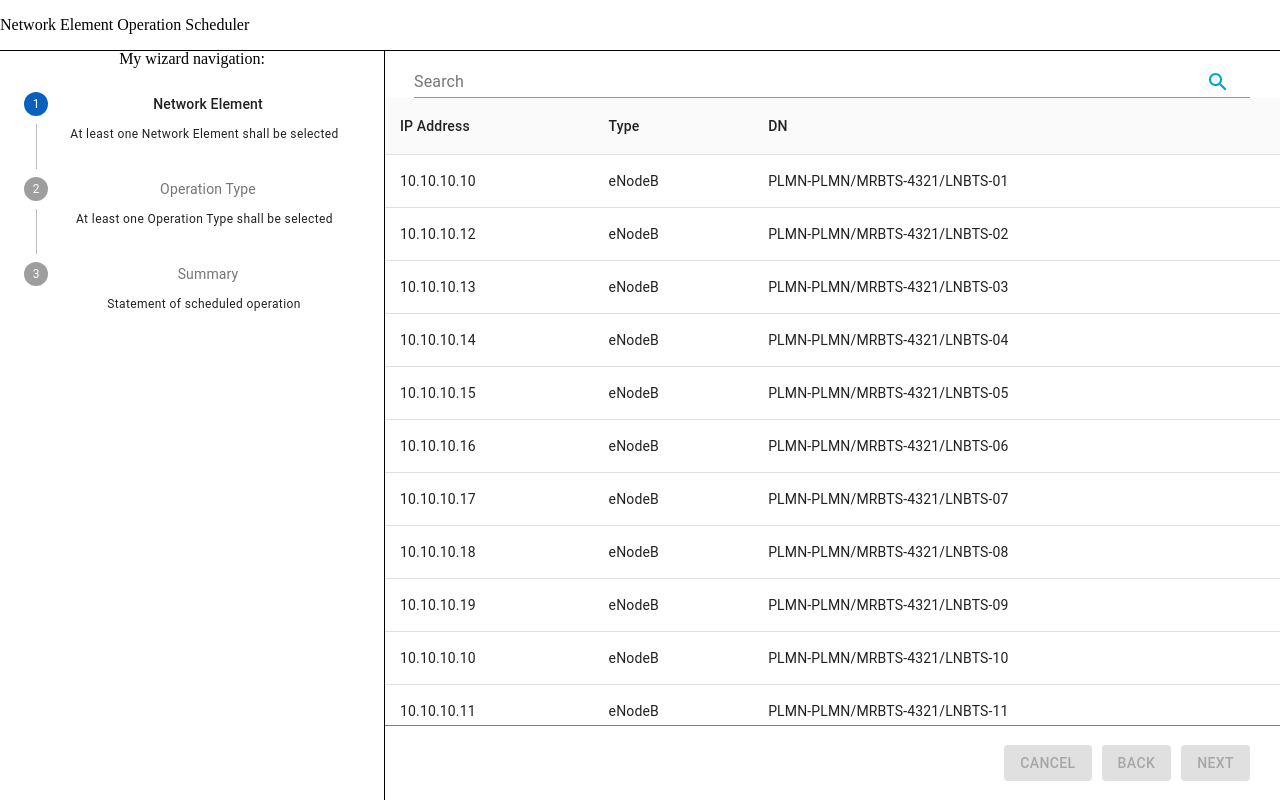
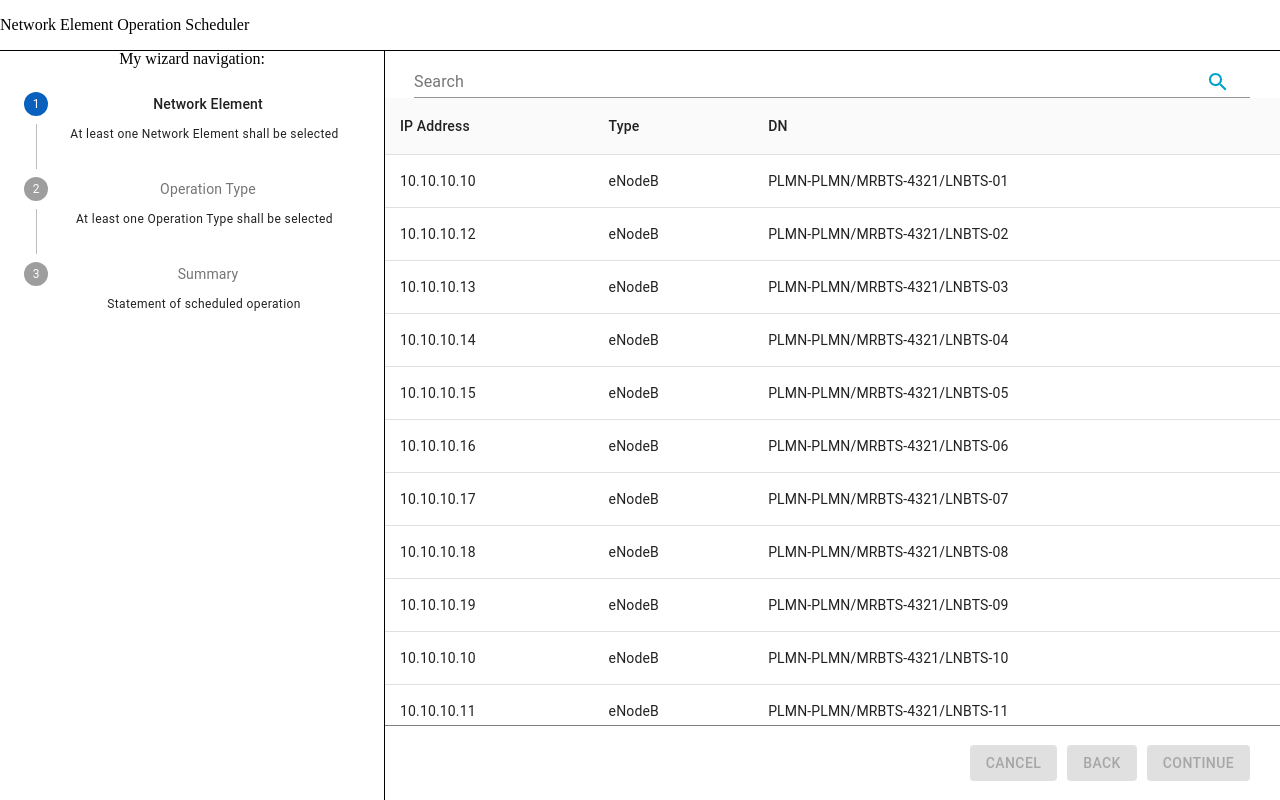
Before and after one commit to radekfurman/ne-operation-scheduler, a React (Create React App) app: page / in a window 1280 px wide. Built offline with nearby package versions, Linux system fonts and the light colour scheme.

Commit message:
Added Schedule button with its preconditions

```diff
--- a/src/components/Layout/WizardView/WizardView.tsx
+++ b/src/components/Layout/WizardView/WizardView.tsx
@@ -3,7 +3,11 @@ import React from 'react';
 import { useDispatch, useSelector } from 'react-redux';
 import { restoreNetworkElement } from '../../../store/actions/networkElements';
 import { restoreOperation } from '../../../store/actions/operationView';
-import { restoreNavigation, setNextStep, setPreviousStep } from '../../../store/actions/wizardNavigation';
+import {
+    restoreNavigation,
+    setNextStep,
+    setPreviousStep,
+} from '../../../store/actions/wizardNavigation';
 import { RootState } from '../../../store/reducers/root';
 import { WizardStepType } from '../../../store/wizardNavigationTypes';
 import { NetworkElementView } from '../../Views/NetworkElement/NetworkElementView';
@@ -22,7 +26,10 @@ export const WizardView: React.FunctionComponent<{}> = () => {
         dispatch(restoreOperation());
         dispatch(restoreNetworkElement());
         dispatch(restoreNavigation());
-    }
+    };
+    const onScheduleButtonClicked = () => {
+        console.log('SCHEDULED!');
+    };
 
     const getView = (viewType: WizardStepType): JSX.Element => {
         switch (viewType) {
@@ -49,6 +56,10 @@ export const WizardView: React.FunctionComponent<{}> = () => {
         return !navigationConfiguration[state.wizardNavigation.activeStep].canGoBack(state);
     };
 
+    const isScheduleButtonVisible = (state: RootState): boolean => {
+        return navigationConfiguration[state.wizardNavigation.activeStep].canSchedule(state);
+    };
+
     return (
         <div className='WizardView'>
             {getView(state.wizardNavigation.activeStep)}
@@ -69,14 +80,20 @@ export const WizardView: React.FunctionComponent<{}> = () => {
                 >
                     Back
                 </Button>
+                {isScheduleButtonVisible(state) ? (
+                    <Button variant='contained' color='primary' onClick={onScheduleButtonClicked}>
+                        SCHEDULE
+                    </Button>
+                ) : (
                     <Button
                         disabled={isNextButtonDisabled(state)}
                         variant='contained'
                         color='primary'
                         onClick={onNextStepClicked}
                     >
-                    Next
+                        CONTINUE
                     </Button>
+                )}
             </div>
         </div>
     );
--- a/src/components/Layout/WizardView/navigationPreconditions.ts
+++ b/src/components/Layout/WizardView/navigationPreconditions.ts
@@ -5,6 +5,7 @@ export interface NavigationPrecondition {
     canCancel: (state: RootState) => boolean;
     canGoNext: (state: RootState) => boolean;
     canGoBack: (state: RootState) => boolean;
+    canSchedule: (state: RootState) => boolean;
 }
 
 export type NavigationConfiguration = {
@@ -20,9 +21,8 @@ const navigationConfiguration: NavigationConfiguration = {
         canGoNext: (state: RootState): boolean => {
             return state.networkElements.selectedIds.length > 0;
         },
-        canGoBack: (state: RootState): boolean => {
-            return false;
-        },
+        canGoBack: (state: RootState): boolean => false,
+        canSchedule: (state: RootState): boolean => false
     },
     [WizardStepType.OperationType]: {
         canCancel: (state: RootState): boolean => {
@@ -31,20 +31,16 @@ const navigationConfiguration: NavigationConfiguration = {
         canGoNext: (state: RootState): boolean => {
             return !!state.operationView.selectedOperation;
         },
-        canGoBack: (state: RootState): boolean => {
-            return true;
-        },
+        canGoBack: (state: RootState): boolean => true,
+        canSchedule: (state: RootState): boolean => false
     },
     [WizardStepType.Summary]: {
         canCancel: (state: RootState): boolean => {
             return state.networkElements.selectedIds.length > 0;
         },
-        canGoNext: (state: RootState): boolean => {
-            return false;
-        },
-        canGoBack: (state: RootState): boolean => {
-            return true;
-        },
+        canGoNext: (state: RootState): boolean => false,
+        canGoBack: (state: RootState): boolean => true,
+        canSchedule: (state: RootState): boolean => true
     },
 };
 /* eslint-enable */
```
Lines whose indentation alone changed are shown as unchanged.
